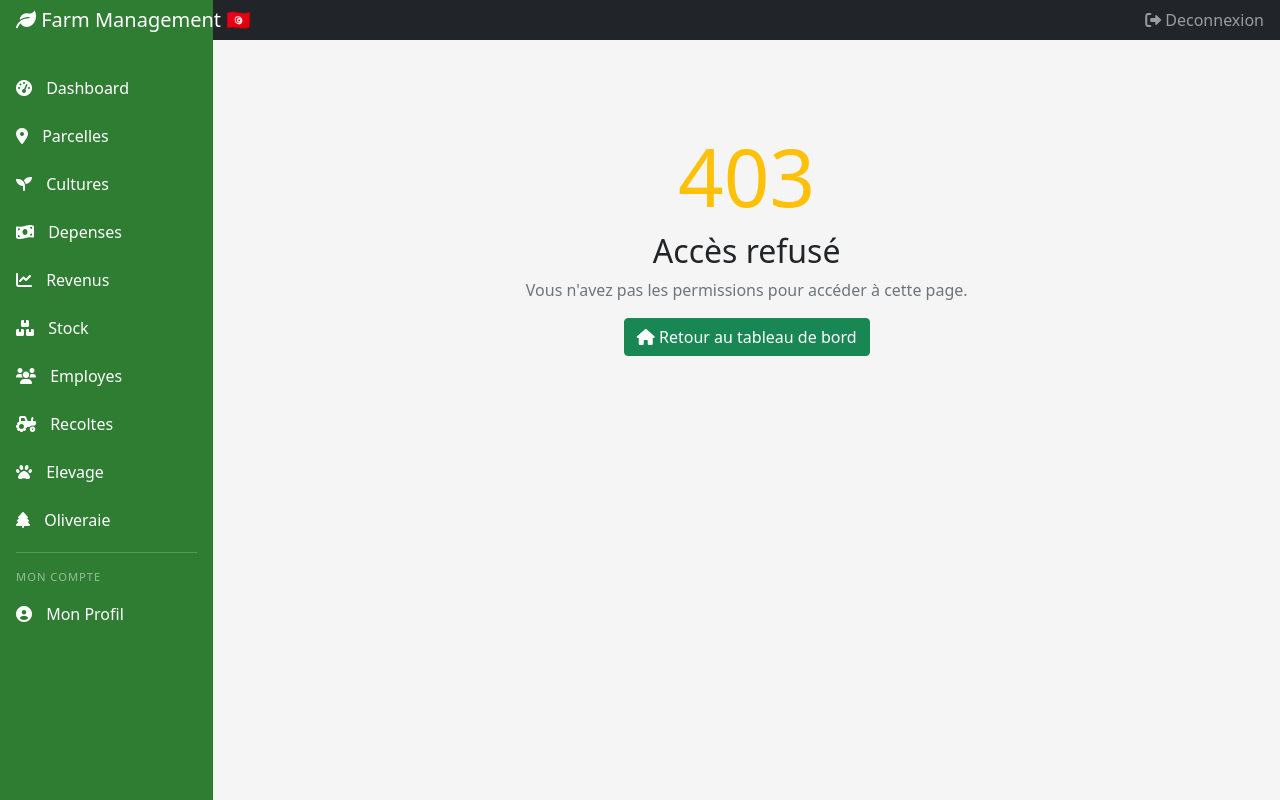
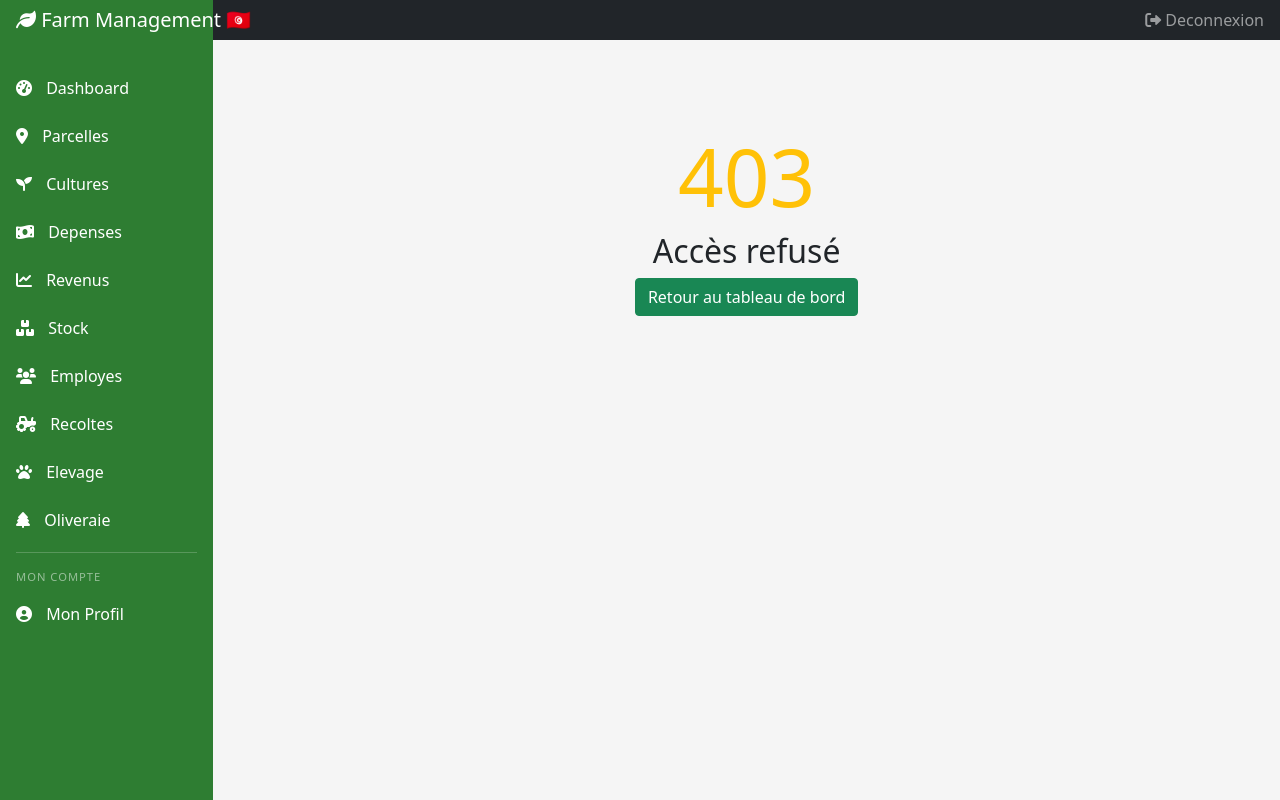
Before and after one commit to assaadturki/elhenchir, a Python web app: template templates/errors/403.html in a window 1280 px wide. Run offline with Jinja, Linux system fonts and the light colour scheme; the template is opened without the code that fills it, so the values that code supplies are empty.

Commit message:
Update 403.html

```diff
--- a/templates/errors/403.html
+++ b/templates/errors/403.html
@@ -3,9 +3,6 @@
 <div class="text-center py-5">
     <h1 class="display-1 text-warning">403</h1>
     <h2>Accès refusé</h2>
-    <p class="text-muted">Vous n'avez pas les permissions pour accéder à cette page.</p>
-    <a href="{{ url_for('dashboard') }}" class="btn btn-success">
-        <i class="fas fa-home"></i> Retour au tableau de bord
-    </a>
+    <a href="{{ url_for('dashboard') }}" class="btn btn-success">Retour au tableau de bord</a>
 </div>
 {% endblock %}
```
